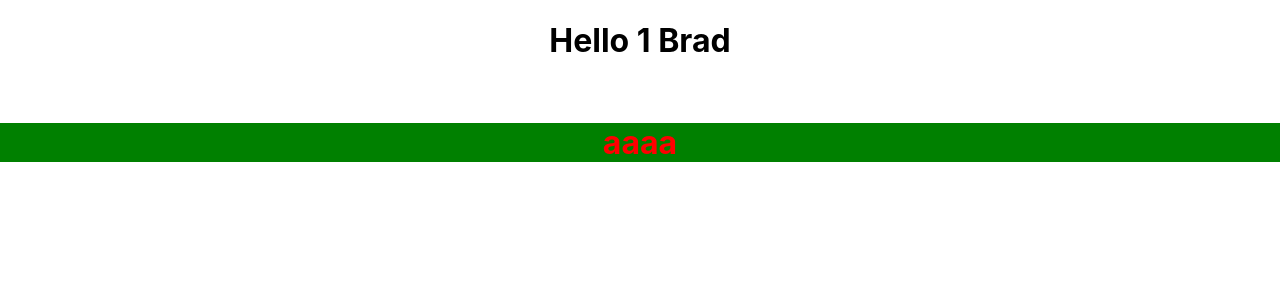
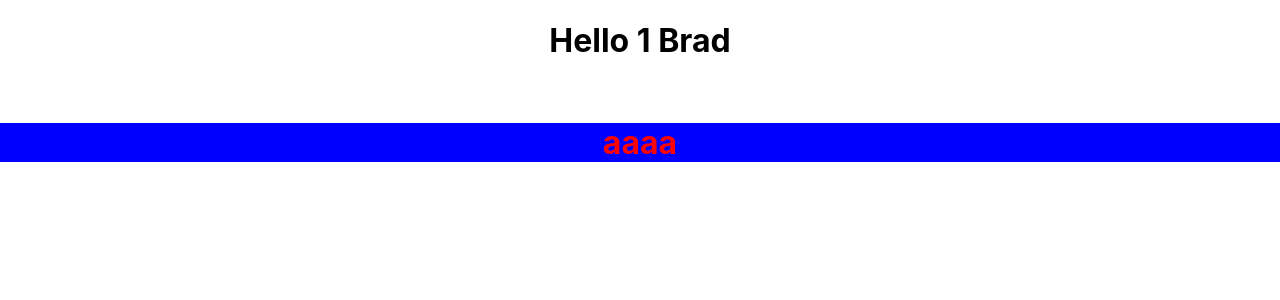
Before and after one commit to VaclavDvorakHorsens/ReactPokus, a React (Create React App) app: page / in a window 1280 px wide. Shown: the top 300 px of the page. Built offline with nearby package versions, Linux system fonts and the light colour scheme.

Commit message:
red commit

```diff
--- a/src/components/Header.js
+++ b/src/components/Header.js
@@ -12,6 +12,6 @@ const Header = (props) => {
 Header.defaultProps={title:'default'}
 Header.propTypes ={title: PropTypes.string.isRequired}
 
-const headingStyle={color:'red', backgroundColor: 'green'}
+const headingStyle={color:'red', backgroundColor: 'blue'}
 
 export default Header
```
